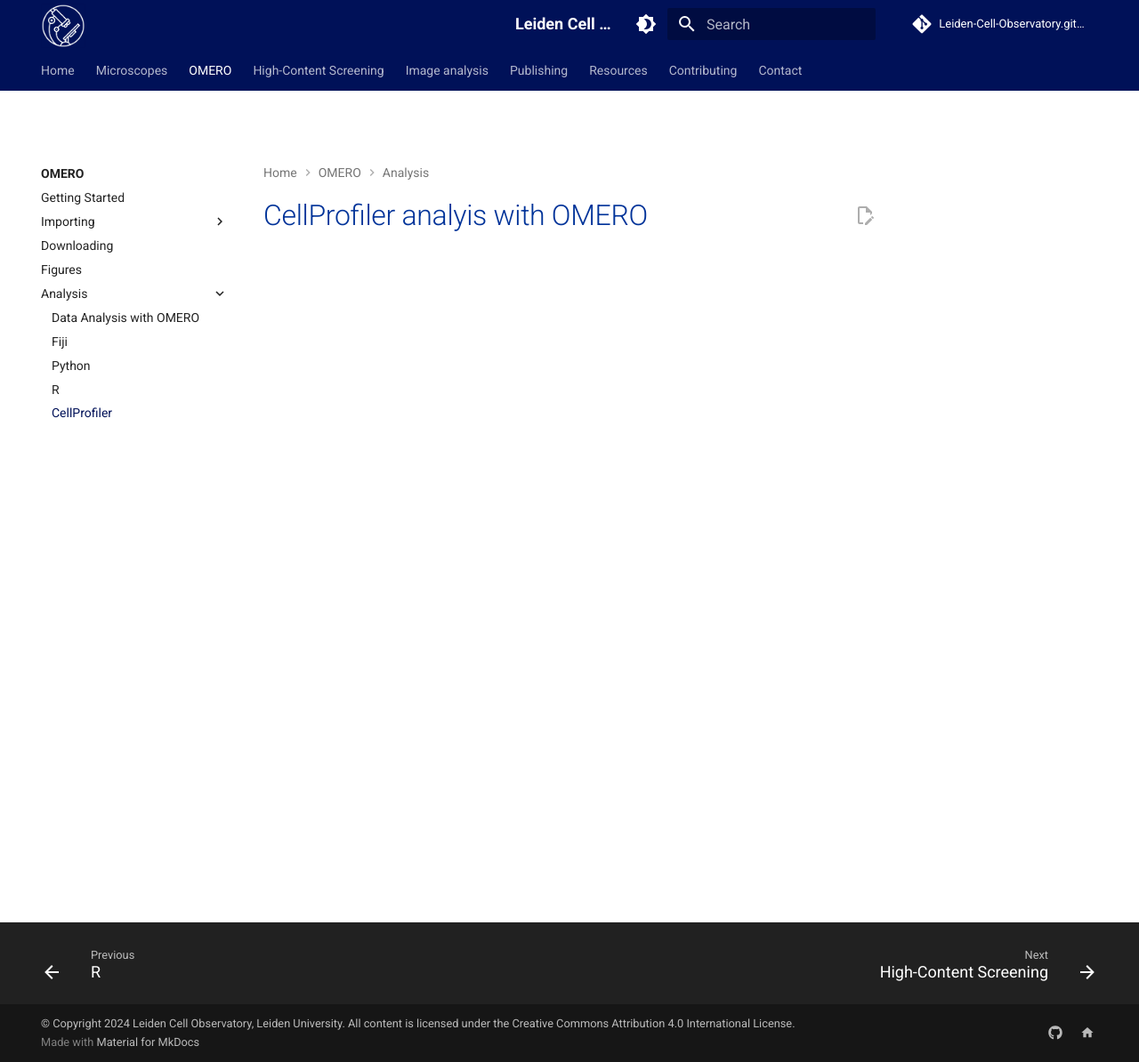
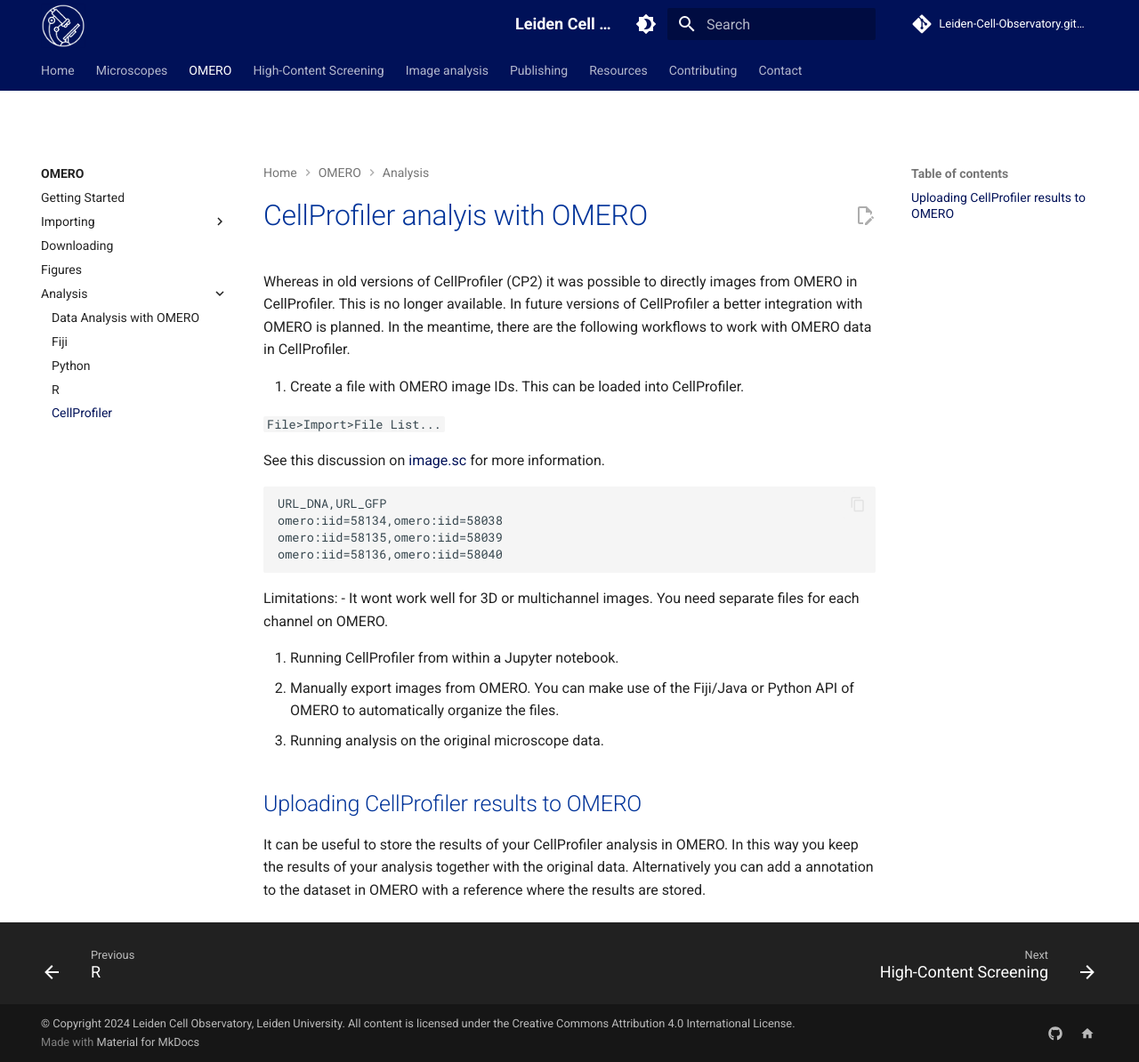
Before and after one commit to Leiden-Cell-Observatory/Leiden-Cell-Observatory.github.io, an MkDocs documentation site: the page built from docs/omero/analysis/analysis_cellprofiler.md, in a window 1280 px wide and 1194 px high. Shown: the whole window at 89% size. Built offline with MkDocs 1.6.1 and Material for MkDocs 9.7.7, drawn with Linux system fonts in a browser that asks for light colours; comment, search, counter and statistics services are not loaded.

Commit message:
update analysis_cellprofiler.md with workflows for OMERO data integration in CellProfiler

````diff
--- a/docs/omero/analysis/analysis_cellprofiler.md
+++ b/docs/omero/analysis/analysis_cellprofiler.md
@@ -1 +1,25 @@
 # CellProfiler analyis with OMERO
+
+Whereas in old versions of CellProfiler (CP2) it was possible to directly images from OMERO in CellProfiler. This is no longer available. In future versions of CellProfiler a better integration with OMERO is planned. In the meantime, there are the following workflows to work with OMERO data in CellProfiler.
+
+1. Create a file with OMERO image IDs. This can be loaded into CellProfiler.
+
+```File>Import>File List...```
+
+See this discussion on [image.sc](https://forum.image.sc/t/establish-connection-between-omero-cellprofiler/22438/10) for more information.
+
+```
+URL_DNA,URL_GFP
+omero:iid=58134,omero:iid=58038
+omero:iid=58135,omero:iid=58039
+omero:iid=58136,omero:iid=58040
+```
+Limitations:
+- It wont work well for 3D or multichannel images. You need separate files for each channel on OMERO.
+
+2. Running CellProfiler from within a Jupyter notebook.
+3. Manually export images from OMERO. You can make use of the Fiji/Java or Python API of OMERO to automatically organize the files.
+4. Running analysis on the original microscope data.
+
+## Uploading CellProfiler results to OMERO
+It can be useful to store the results of your CellProfiler analysis in OMERO. In this way you keep the results of your analysis together with the original data. Alternatively you can add a annotation to the dataset in OMERO with a reference where the results are stored.
````
